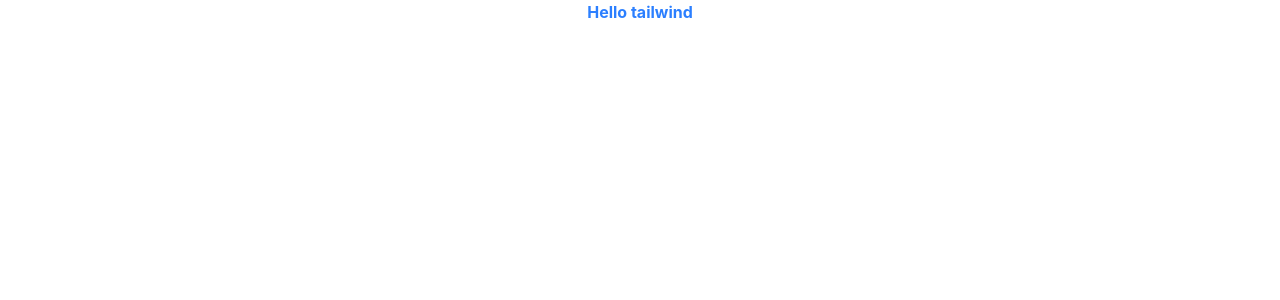
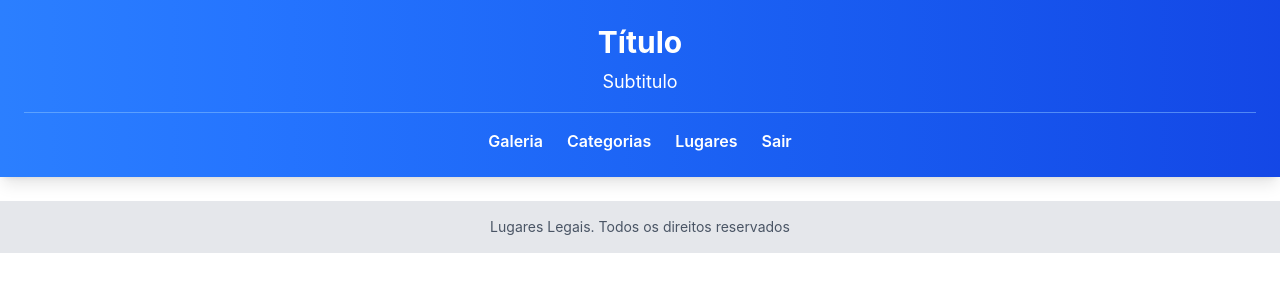
Before and after one commit to jonathan-beskow/passeio-app, an Angular app: page /paginas in a window 1280 px wide. Before the commit this address led to /. Shown: the top 300 px of the page. Built offline with nearby package versions, Linux system fonts and the light colour scheme.

Commit message:
adding new routes and components

```diff
--- a/src/app/app-routing-module.ts
+++ b/src/app/app-routing-module.ts
@@ -1,7 +1,12 @@
 import { NgModule } from '@angular/core';
 import { RouterModule, Routes } from '@angular/router';
 
-const routes: Routes = [];
+const routes: Routes = [
+  {
+    path: 'paginas',
+    loadChildren: () => import('./template/template-module').then(m => m.TemplateModule)
+  }
+];
 
 @NgModule({
   imports: [RouterModule.forRoot(routes)],
--- a/src/app/app.html
+++ b/src/app/app.html
@@ -1,2 +1 @@
-
-<h1 class="text-center text-blue-500 font-bold">Hello tailwind</h1>
+<router-outlet></router-outlet>
--- /dev/null
+++ b/src/app/categorias/categoria/categoria.html
@@ -0,0 +1,39 @@
+<div class="p-6 max-w-lg mx-auto bg-white shadow-lg rounded-lg mt-6">
+  <h2 class="text-2xl font-semibold text-gray-700 mg-4" mb-2>Nova categoria</h2>
+
+  <form id="categoriaForm">
+    <div class="mb-4">
+      <label class="block text-gray-600 font-medium mb-2">Nome</label>
+      <input
+        type="text"
+        id="nome"
+        name="nome"
+        placeholder="Ex.: Restaurantes, Praias, Shopping"
+        class="w-full p-3 border border-gray-300 rounded shadow-sm focus:ring focus:ring-blue-400"
+        required
+      />
+      <span class="text-red-500 text-sm">Campo obrigatório</span>
+    </div>
+
+    <div class="mb-4">
+      <label class="block text-gray-600font-medium mb-2">Descrição</label>
+      <label class="block text-gray-600 font-medium mb-2">Nome</label>
+      <textarea
+        rows="4"
+        type="text"
+        id="descricao"
+        name="descricao"
+        placeholder="Ex.: Restaurantes, Praias, Shopping"
+        class="w-full p-3 border border-gray-300 rounded focus:outline-none shadow-sm focus:ring focus:ring-blue-400"
+        required
+      ></textarea>
+      <span class="text-red-500 text-sm">Campo obrigatório</span>
+    </div>
+    <button
+      type="submit"
+      class="w-full bg-clue-600 ext-white font-semibold p-3 rounded shadow hover:bg-blue-700"
+    >
+      Cadastrar Categoria
+    </button>
+  </form>
+</div>
--- /dev/null
+++ b/src/app/categorias/categorias-module.ts
@@ -0,0 +1,11 @@
+import { NgModule } from '@angular/core';
+import { CommonModule } from '@angular/common';
+
+import { CategoriasRoutingModule } from './categorias-routing-module';
+import { Categoria } from './categoria/categoria';
+
+@NgModule({
+  declarations: [Categoria],
+  imports: [CommonModule, CategoriasRoutingModule],
+})
+export class CategoriasModule {}
--- a/src/app/template/layout/layout.html
+++ b/src/app/template/layout/layout.html
@@ -1 +1,31 @@
-<p>layout works!</p>
+<header class="bg-linear-to-r from-blue-500 to-blue-700 text-white p-6 shadow-lg">
+  <div class="text-center">
+    <h1 class="text-3xl font-bold">Título</h1>
+    <p class="text-lg mt-2">Subtitulo</p>
+  </div>
+  <div class="mt-4">
+    <hr class="border-t border-blue-300 opacity-50" />
+  </div>
+  <nav class="mt-4">
+    <ul class="flex justify-center space-x-6 text-white font-semibold">
+      <li>
+        <a class="hover:text-yellow-300">Galeria</a>
+      </li>
+      <li>
+        <a class="hover:text-yellow-300">Categorias</a>
+      </li>
+      <li>
+        <a class="hover:text-yellow-300">Lugares</a>
+      </li>
+      <li>
+        <a class="hover:text-yellow-300">Sair</a>
+      </li>
+    </ul>
+  </nav>
+</header>
+
+<router-outlet></router-outlet>
+
+<footer class="bg-gray-200 text-center p-4 mt-6">
+  <p class="text-gray-600 text-sm">Lugares Legais. Todos os direitos reservados</p>
+</footer>
--- a/src/app/template/template-module.ts
+++ b/src/app/template/template-module.ts
@@ -3,9 +3,10 @@ import { CommonModule } from '@angular/common';
 
 import { TemplateRoutingModule } from './template-routing-module';
 import { Layout } from './layout/layout';
+import { CategoriasModule } from '../categorias/categorias-module';
 
 @NgModule({
   declarations: [Layout],
-  imports: [CommonModule, TemplateRoutingModule],
+  imports: [CommonModule, TemplateRoutingModule, CategoriasModule],
 })
-export class TemplateModule {}
+export class TemplateModule { }
--- a/src/app/template/template-routing-module.ts
+++ b/src/app/template/template-routing-module.ts
@@ -1,10 +1,22 @@
 import { NgModule } from '@angular/core';
 import { RouterModule, Routes } from '@angular/router';
+import { Layout } from './layout/layout';
 
-const routes: Routes = [];
+const routes: Routes = [
+  {
+    path: '',
+    component: Layout,
+    children: [
+      {
+        path: 'categorias',
+        loadChildren: () => import('../categorias/categorias-module').then(m => m.CategoriasModule)
+      }
+    ]
+  }
+];
 
 @NgModule({
   imports: [RouterModule.forChild(routes)],
   exports: [RouterModule],
 })
-export class TemplateRoutingModule {}
+export class TemplateRoutingModule { }
```
Also changed, not shown: src/app/categorias/categoria/categoria.ts (added, +9 -0 lines), src/app/categorias/categorias-routing-module.ts (added, +16 -0 lines), src/app/categorias/categoria/categoria.css (added), 1 other file (tests, documents, lock files or other folders).
